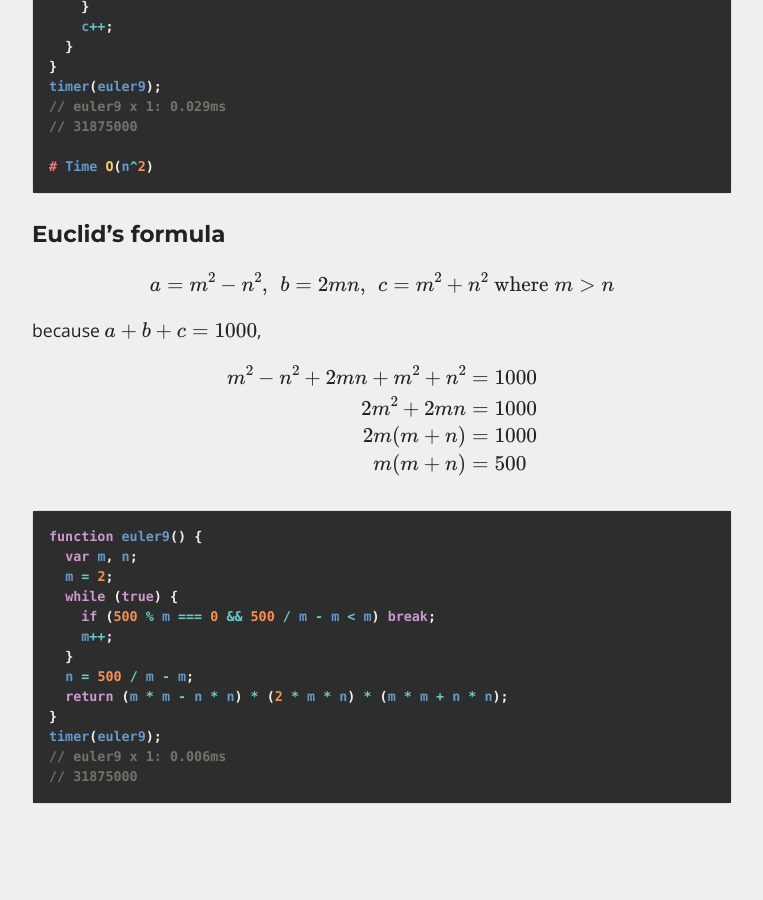
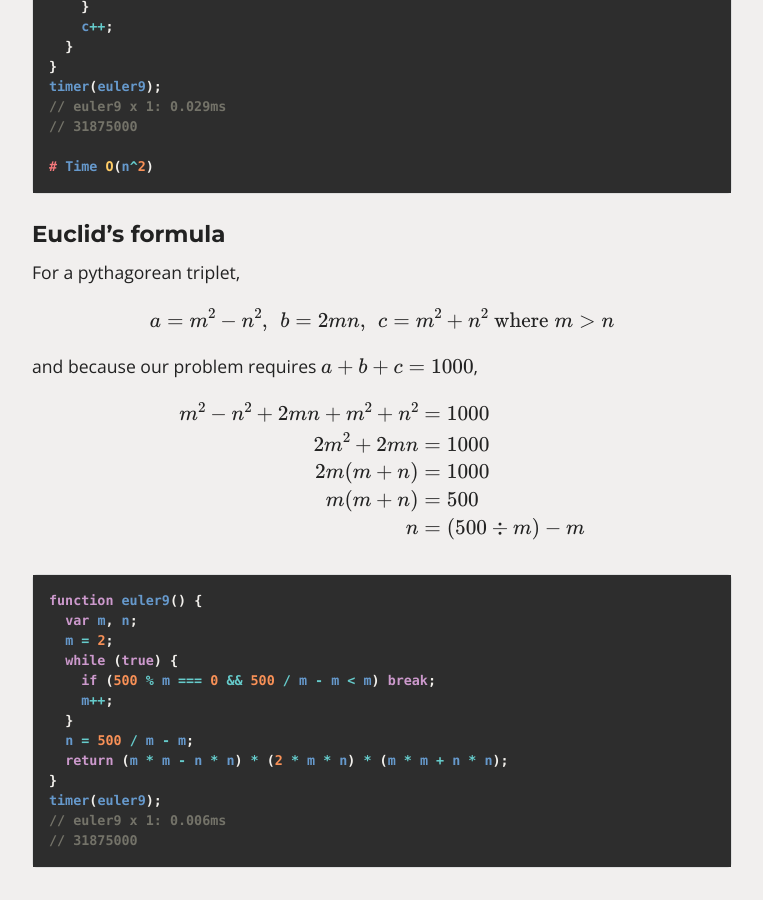
Before and after one commit to dting/dting.github.io, a Jekyll site: the page built from _euler/solved/009.md, in a window 1280 px wide and 900 px high, scrolled down 2487 px. Shown: the whole window, without its empty margins (258-1021 px from the left). Built offline with Jekyll 4.4.1, drawn with Linux system fonts in a browser that asks for light colours; nearby versions of some CDN libraries; formulas are drawn with MathJax 3.

Commit message:
Update Euler 9.

```diff
--- a/_euler/solved/009.md
+++ b/_euler/solved/009.md
@@ -106,13 +106,15 @@ timer(euler9);
 #### Euclid's formula
 
 <p>
+For a pythagorean triplet,<br>
 $$a = m^2 - n^2 ,\ \, b = 2mn ,\ \, c = m^2 + n^2\; \text{where}\; m > n$$
-because $a+b+c=1000$,
+and because our problem requires $a+b+c=1000$,
 $$\begin{align*}
 m^2 -n^2 + 2mn + m^2 + n^2 & = 1000 \\
 2m^2 + 2mn & = 1000 \\
 2m(m+n) & = 1000 \\
-m(m+n) & = 500
+m(m+n) & = 500 \\
+n & = (500 \div m) - m
 \end{align*}$$
 </p>
 
```
